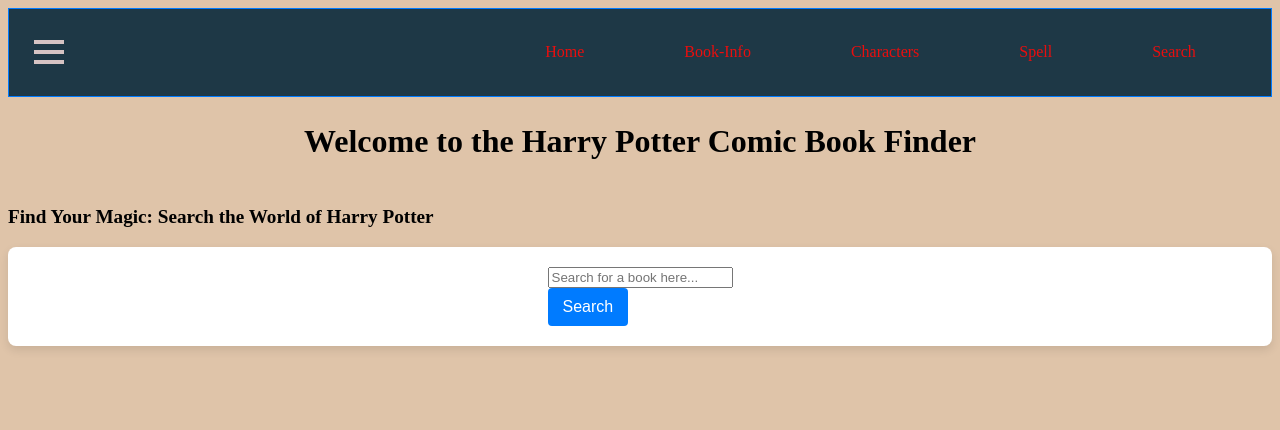
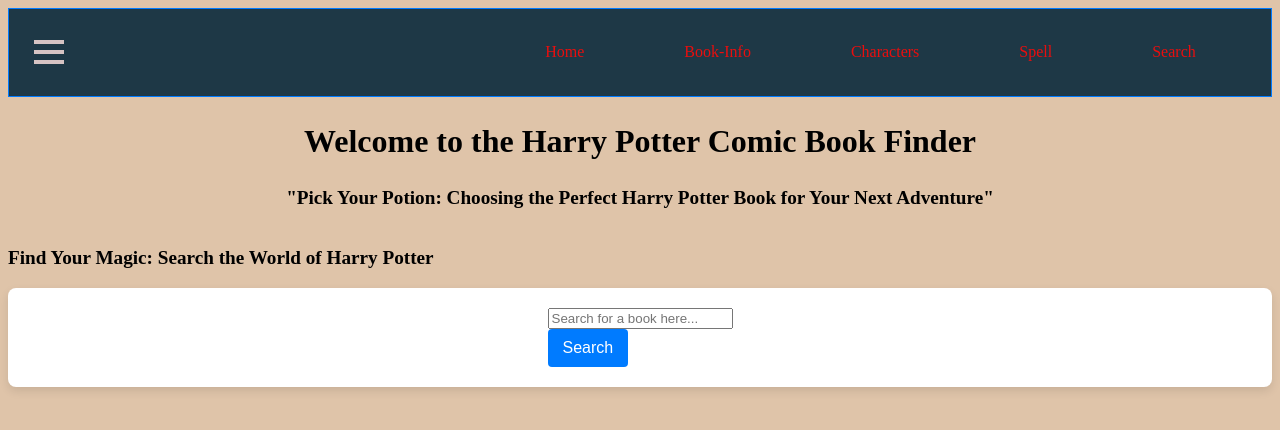
Before and after one commit to Jenkos23/SBA-320H---React-Web-Application-Project, a React (Vite) app: page / in a window 1280 px wide. Shown: the top 430 px of the page. Built offline with nearby package versions, Linux system fonts and the light colour scheme; a web font is replaced by a local one.

Commit message:
Added heading to both spell and Home page

```diff
--- a/src/pages/Home.jsx
+++ b/src/pages/Home.jsx
@@ -39,8 +39,9 @@
     ) : error ? (
     <>{error}</>
     ): (
+        <>
 
-
+        <h3 id="Align">"Pick Your Potion: Choosing the Perfect Harry Potter Book for Your Next Adventure"</h3>
         <div className="Home">
             <BookSearchForm/>
 
@@ -67,6 +68,7 @@
              )}
 
       </div>
+      </>
     )
 
 
```
